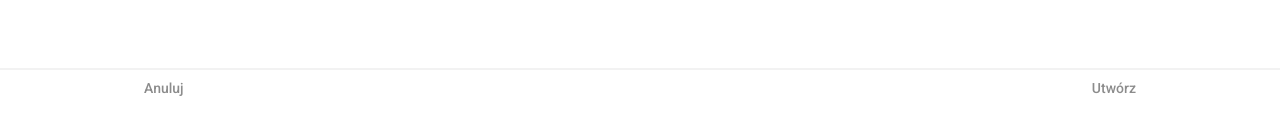
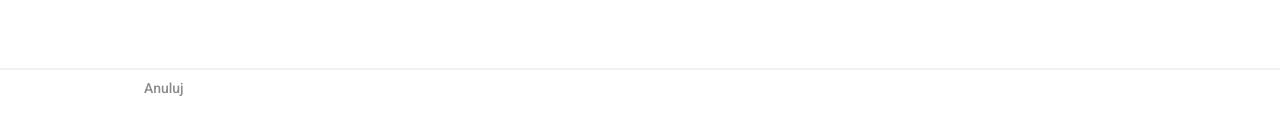
Before and after one commit to kfaldzinski/shoppinglists, an Angular app: page /new-shopping-list in a window 1280 px wide. Shown: the part 574-708 px from the top of the page. Built offline with nearby package versions, Linux system fonts and the light colour scheme.

Commit message:
Kolejne zadanie

```diff
--- a/src/app/components/new-shopping-list/new-shopping-list.component.html
+++ b/src/app/components/new-shopping-list/new-shopping-list.component.html
@@ -20,5 +20,8 @@
 </mat-form-field>
 <div class="example-button-row">
     <button mat-button a [routerLink]="'/shopping-lists'" class="example-button-container cancel-button">Anuluj</button>
-    <button mat-button a [routerLink]="'/shopping-list-edit'" class="example-button-container create-button">Utwórz</button>
+
+    <!--tu zrobic nie przez router, a przez Output analogicznie jak shopping-lists rodzic - shopping-list-edit dziecko  -->
+    <button *ngIf="false" mat-button a [routerLink]="'/shopping-list-edit'" class="example-button-container create-button">Utwórz</button>
 </div>
+<!-- <app-shopping-list-edit [list]=... *ngIf=... (buttonClick)=...></app-shopping-list-edit> -->
```
